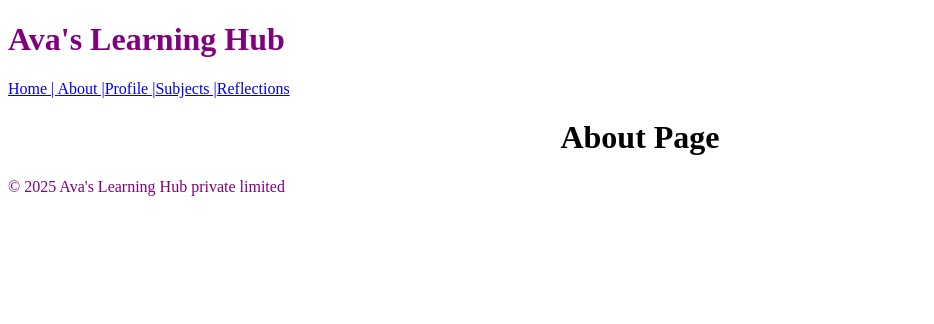
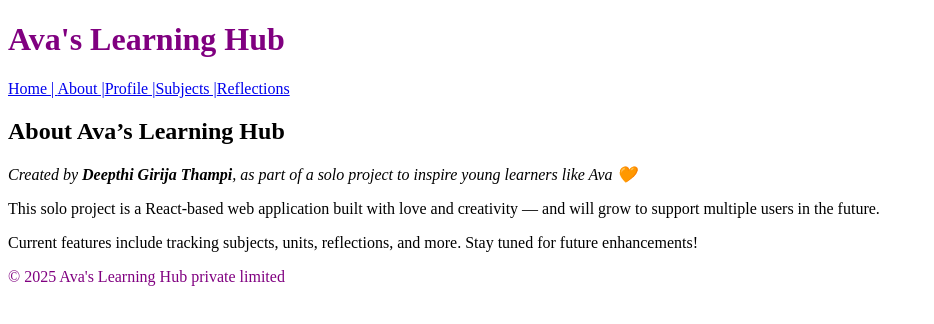
Before and after one commit to DeepthiGirijaThampi/ava-learning-hub, a React (Vite) app: page /about in a window 1280 px wide. Shown: the top 324 px of the page, without its empty margins (0-934 px from the left). Built offline with nearby package versions, Linux system fonts and the light colour scheme.

Commit message:
Updated the About page

```diff
--- a/src/components/pages/About.jsx
+++ b/src/components/pages/About.jsx
@@ -1,12 +1,18 @@
 
 export default function About(){
     return(
-        <>
-
-        <main>
-             <h1 style={{display:"flex",justifyContent:"center"}}>About Page</h1>
+        <main >
+         <section >
+         <h2>About Ava’s Learning Hub</h2>
+         <p><em>Created by <strong >Deepthi Girija Thampi</strong>, as part of a solo project to inspire young learners like Ava 🧡</em></p>
+            <p>
+             This solo project is a React-based web application built with love and creativity — and will grow to support
+             multiple users in the future.
+             </p>
+             <p>
+              Current features include tracking subjects, units, reflections, and more. Stay tuned for future enhancements!
+             </p>
+            </section>
         </main>
-
-        </>
     )
 }
```
